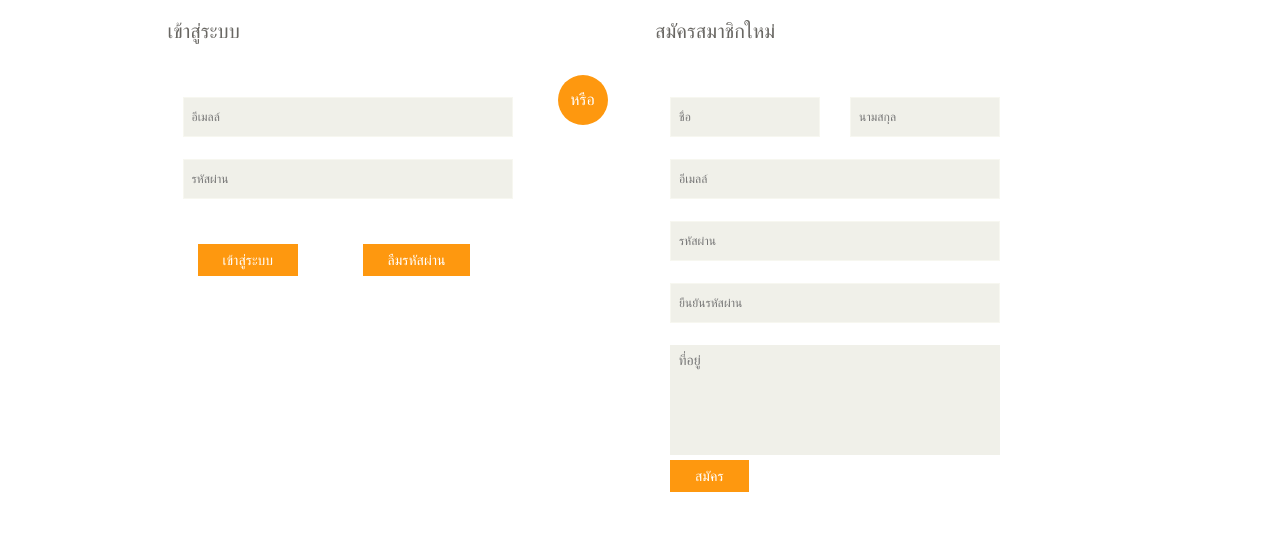
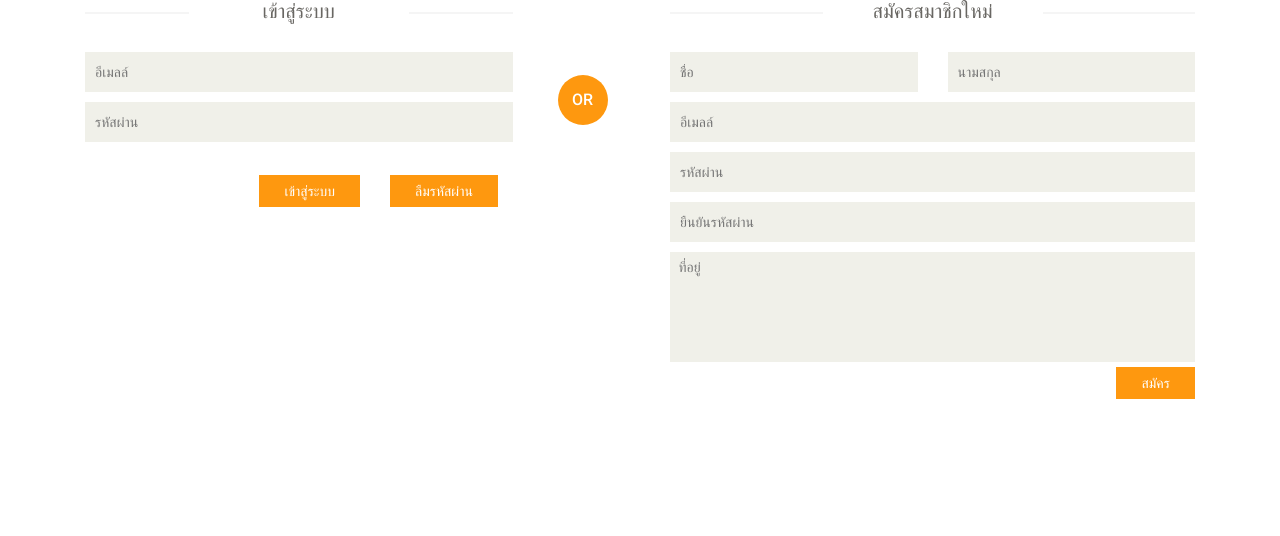
Before and after one commit to triplesic/BellavitaGown, a CodeIgniter app: page /BellavitaGown/index.php/contact/inquiry in a window 1280 px wide. Shown: the top 536 px of the page. Run offline with CodeIgniter, Linux system fonts and the light colour scheme; some libraries are stand-ins or nearby versions.

Commit message:
จัด css

```diff
--- a/Source/bellavitagown/application/views/login_view.php
+++ b/Source/bellavitagown/application/views/login_view.php
@@ -1,31 +1,31 @@
 <script src="<?php echo base_url();?>js/login.js"></script>
-<section id="slider">
+
 	<div class="container">
 		<div class="row">
-			<div class="col-sm-4 col-sm-offset-1">
+			<div class="col-sm-5">
 				<div class="login-form">
 					<!--login form-->
-					<h2><?php echo lang('login_to_your_account')?></h2>
-					<input type="hidden" id="popup" name="popup"
-						value="<?php echo $popup;?>" />
-					<div class="replay-box">
+					<h2 class="title text-center"><?php echo lang('login_to_your_account')?></h2>
+					<input type="hidden" id="popup" name="popup" value="<?php echo $popup;?>" />
+
 						<form id="login-form" method="post" action="#">
 							<div class="col-sm-12">
 								<div class="blank-arrow" id="div-login-name"></div>
 								<input type="text" placeholder="<?php echo lang('email')?>"
 									id="username" name="username" />
+							</div>
+							<div class="col-sm-12">
 								<div id="div-login-pass"></div>
-								<input type="password"
-									placeholder="<?php echo lang('password')?>" id="password"
-									name="password" />
-									<div class="col-sm-6">
+								<input type="password" placeholder="<?php echo lang('password')?>" id="password" name="password" />
+								</div>
+								<div class="col-sm-8" align="right">
 								<button type="submit" class="btn btn-default"><?php echo lang('login')?></button>
 								</div>
-								<div class="col-sm-6">
+								<div class="col-sm-4">
 								<button type="button" class="btn btn-default show_hide"><?php echo lang('forgot_password')?></button>
 								</div>
 
-							</div>
+
 						</form>
 
 						<div class="slidingDiv">
@@ -44,28 +44,21 @@
 					</div>
 				</div>
 
+				<div class="col-sm-1">
+					<h2 class="or">OR</h2>
+				</div>
 
-
-			</div>
-			<div class="col-sm-1">
-				<h2 class="or"><?php echo lang('or')?></h2>
-			</div>
-			<div class="col-sm-4">
+			<div class="col-sm-6">
 				<div class="signup-form">
-					<!--sign up form-->
-					<h2><?php echo lang('new_user_signup')?></h2>
-					<div class="replay-box">
+					<h2 class="title text-center"><?php echo lang('new_user_signup')?></h2>
 						<form id="register-form" method="post" action="#">
-
 							<div class="col-sm-6">
 								<div id="div-register-firstName"></div>
-								<input type="text" id="firstName" name="firstName"
-									placeholder="ชื่อ" />
+								<input type="text" id="firstName" name="firstName" placeholder="ชื่อ" />
 							</div>
 							<div class="col-sm-6">
 								<div id="div-register-lastName"></div>
-								<input type="text" id="lastName" name="lastName"
-									placeholder="นามสกุล" />
+								<input type="text" id="lastName" name="lastName" placeholder="นามสกุล" />
 							</div>
 							<div class="col-sm-12">
 								<div id="div-register-email"></div>
@@ -80,14 +73,14 @@
 								<div id="div-register-address"></div>
 								<textarea name="address" id="address" rows="5"
 									placeholder=" <?php echo lang('contact_info')?>"></textarea>
-								<button type="submit" class="btn btn-default"><?php echo lang('signup')?></button>
+
+							</div >
+							<div></div>
+							<div class="col-sm-12" align="right" >
+							<button type="submit" class="btn btn-default"><?php echo lang('signup')?></button>
 							</div>
 						</form>
-					</div>
 				</div>
-				<!--/sign up form-->
 			</div>
 		</div>
-	</div>
-
-</section>
+		</div>
--- a/Source/bellavitagown/application/views/order_view.php
+++ b/Source/bellavitagown/application/views/order_view.php
@@ -7,7 +7,7 @@
 
 <section id="cart_items">
 		<div class="container">
-
+	 <form class="cmxform form-horizontal col-sm-12" id="inquiry-form" method="post" action="#">
 			<div class="table-responsive cart_info">
 				<table class="table table-condensed">
 					<thead>
@@ -78,6 +78,8 @@
 					</tbody>
 				</table>
 			</div >
+
+			</form>
 			</div>
 
 	</section> <!--/#cart_items-->
```
Also changed, not shown: Source/bellavitagown/application/views/order_confirm_view.php (+1 -6 lines), Source/bellavitagown/application/views/user_view.php (+31 -26 lines).
